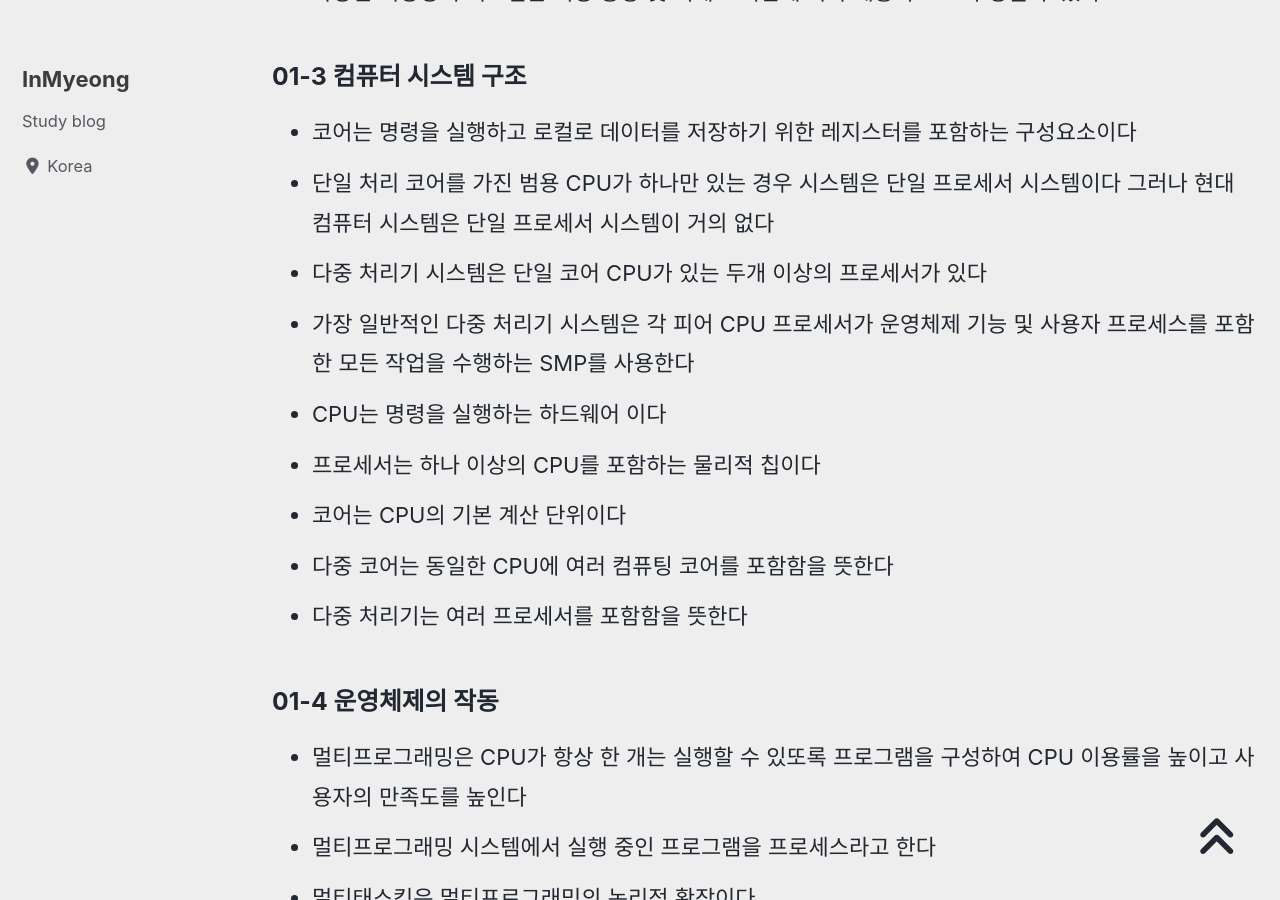
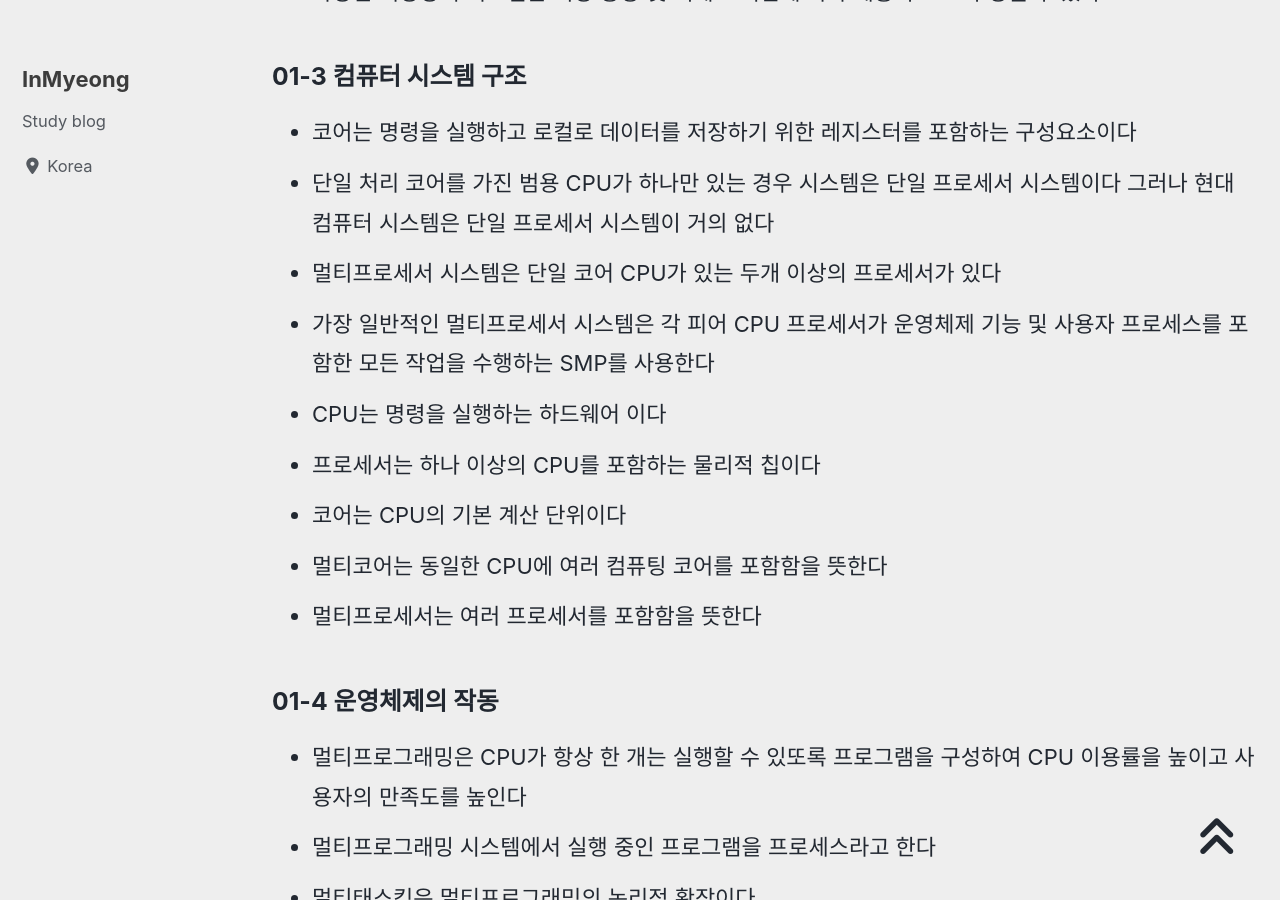
Before and after one commit to devMyeong/devMyeong.github.io, a Jekyll site: the page built from _posts/liberalArts/development/2021-08-28-주니온-운영체제.md, in a window 1280 px wide and 900 px high, scrolled down 1370 px. Built offline with Jekyll 4.4.1, drawn with Linux system fonts in a browser that asks for light colours; cached includes are drawn as plain includes; nearby versions of some CDN libraries; some web fonts are replaced; comment, search, counter and statistics services are not loaded.

Commit message:
corr typo

```diff
--- a/_posts/liberalArts/development/2021-08-28-주니온-운영체제.md
+++ b/_posts/liberalArts/development/2021-08-28-주니온-운영체제.md
@@ -34,13 +34,13 @@ last_modified_at: 2021-08-28
 ### 01-3 컴퓨터 시스템 구조
 - 코어는 명령을 실행하고 로컬로 데이터를 저장하기 위한 레지스터를 포함하는 구성요소이다
 - 단일 처리 코어를 가진 범용 CPU가 하나만 있는 경우 시스템은 단일 프로세서 시스템이다 그러나 현대 컴퓨터 시스템은 단일 프로세서 시스템이 거의 없다
-- 다중 처리기 시스템은 단일 코어 CPU가 있는 두개 이상의 프로세서가 있다
-- 가장 일반적인 다중 처리기 시스템은 각 피어 CPU 프로세서가 운영체제 기능 및 사용자 프로세스를 포함한 모든 작업을 수행하는 SMP를 사용한다
+- 멀티프로세서 시스템은 단일 코어 CPU가 있는 두개 이상의 프로세서가 있다
+- 가장 일반적인 멀티프로세서 시스템은 각 피어 CPU 프로세서가 운영체제 기능 및 사용자 프로세스를 포함한 모든 작업을 수행하는 SMP를 사용한다
 - CPU는 명령을 실행하는 하드웨어 이다
 - 프로세서는 하나 이상의 CPU를 포함하는 물리적 칩이다
 - 코어는 CPU의 기본 계산 단위이다
-- 다중 코어는 동일한 CPU에 여러 컴퓨팅 코어를 포함함을 뜻한다
-- 다중 처리기는 여러 프로세서를 포함함을 뜻한다
+- 멀티코어는 동일한 CPU에 여러 컴퓨팅 코어를 포함함을 뜻한다
+- 멀티프로세서는 여러 프로세서를 포함함을 뜻한다
 
 ### 01-4 운영체제의 작동
 - 멀티프로그래밍은 CPU가 항상 한 개는 실행할 수 있또록 프로그램을 구성하여 CPU 이용률을 높이고 사용자의 만족도를 높인다
```
